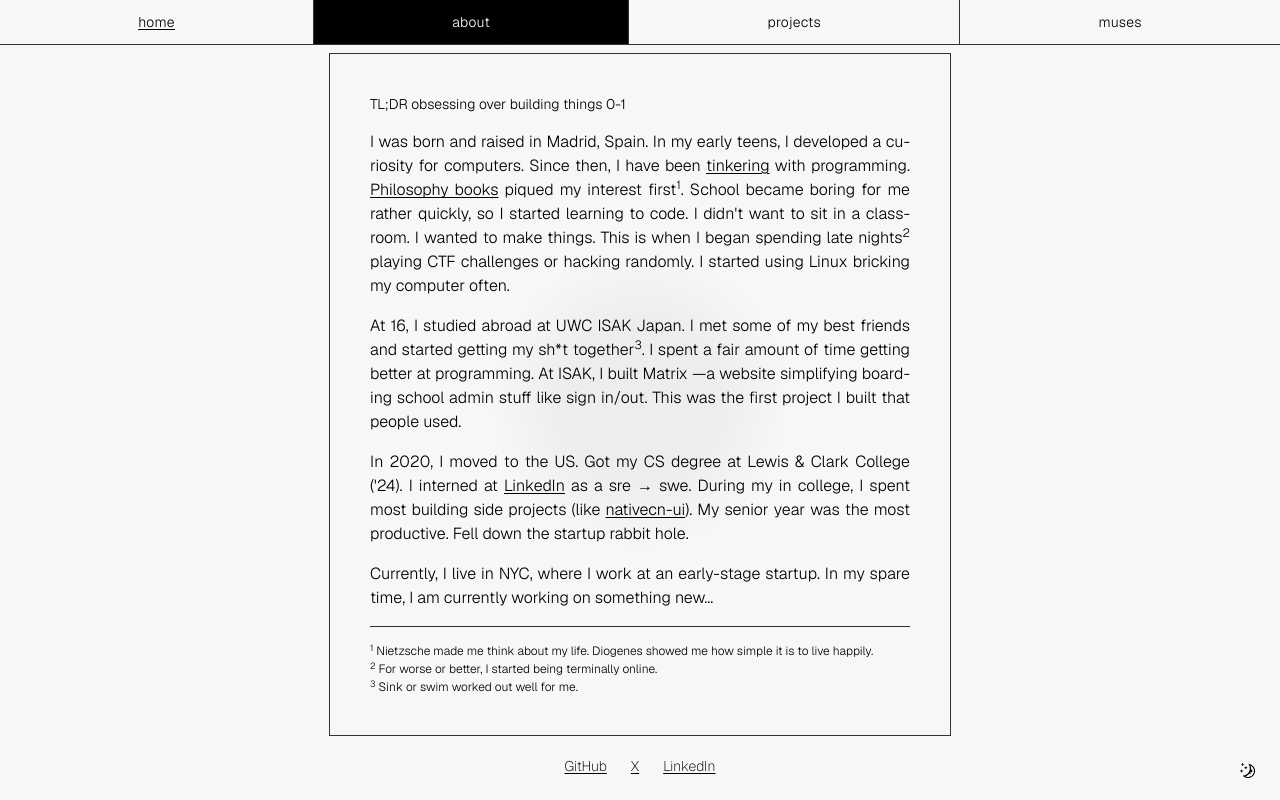
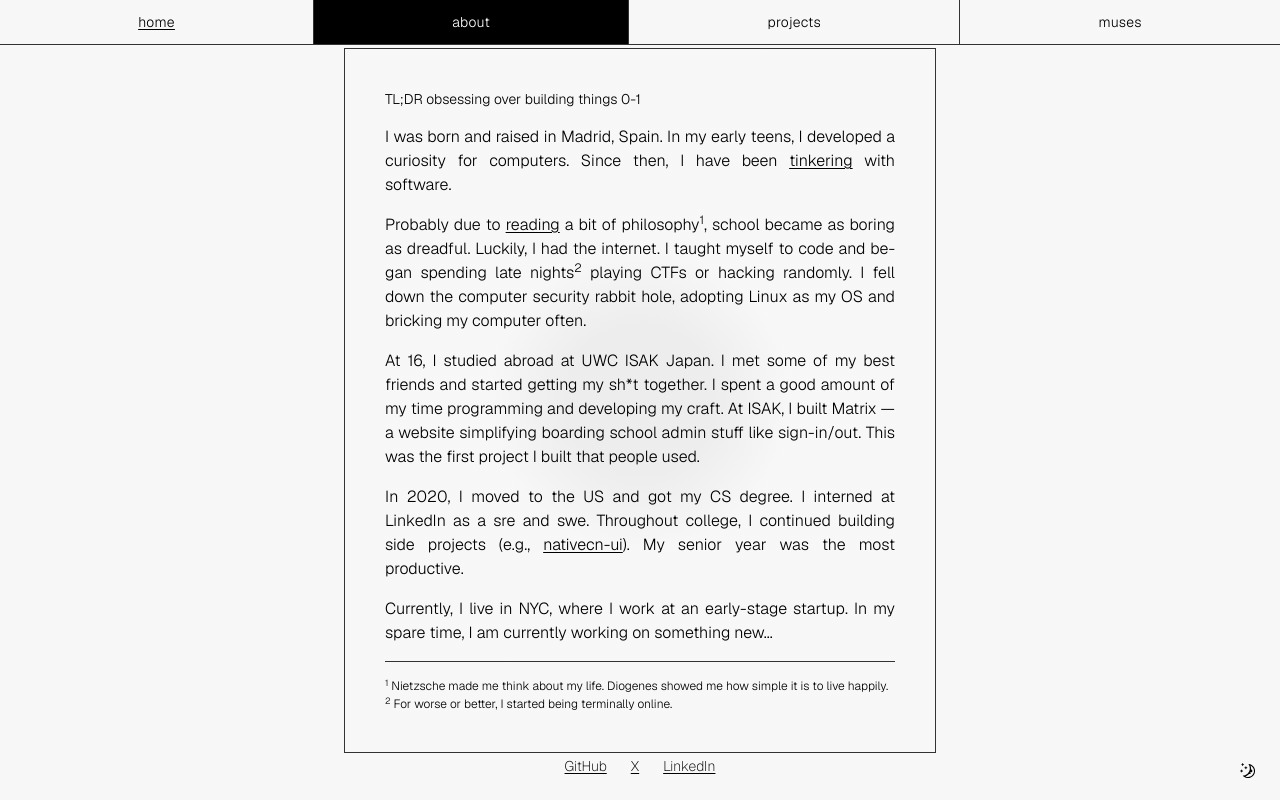
Before and after one commit to carlos-garciamoran/cgmor.com, a Next.js app: page /about in a window 1280 px wide. Built offline with nearby package versions, Linux system fonts and the light colour scheme.

Commit message:
refine, update, cleanup

```diff
--- a/app/_components/footer.tsx
+++ b/app/_components/footer.tsx
@@ -1,21 +1,15 @@
-import { ExternalLink } from './link';
-import { ThemeToggle } from './theme-toggle';
+import { ExternalLink } from './link'
+import { ThemeToggle } from './theme-toggle'
 
 export function Footer() {
   return (
-    <footer className="flex justify-center gap-6 py-3 text-center text-sm font-extralight underline-offset-2 md:pb-6">
-      <ExternalLink
-        href="https://github.com/carlos-garciamoran"
-        title="GitHub"
-      />
+    <footer className="flex justify-center gap-6 pb-3 text-center font-extralight text-xs underline-offset-2 sm:text-sm md:pb-6">
+      <ExternalLink href="https://github.com/carlos-garciamoran" title="GitHub" />
       <ExternalLink href="https://x.com/cgarciamoran" title="X" />
-      <ExternalLink
-        href="https://linkedin.com/in/carlos-garcia-moran"
-        title="LinkedIn"
-      />
-      <div className="fixed bottom-2 right-2 lg:bottom-4 lg:right-6">
+      <ExternalLink href="https://linkedin.com/in/carlos-garcia-moran" title="LinkedIn" />
+      <div className="fixed right-2 bottom-2 lg:right-6 lg:bottom-4">
         <ThemeToggle />
       </div>
     </footer>
-  );
+  )
 }
--- a/app/about/page.tsx
+++ b/app/about/page.tsx
@@ -12,8 +12,8 @@ export const metadata: Metadata = {
 // DESIGN: timeline for school/work, places, events, etc. (years in left column)
 export default function About() {
   return (
-    <div className="mx-auto flex w-full max-w-screen-[600px] cursor-default p-6 font-light transition-all duration-500 sm:pt-6 md:max-w-[670px] md:items-center md:py-0">
-      <div className="flex flex-col gap-4 hyphens-auto text-justify text-sm transition-[border-width,border-color,padding] duration-500 sm:text-base lg:border lg:p-10">
+    <div className="mx-auto flex w-full max-w-[600px] cursor-default p-6 font-light transition-all duration-500 sm:pt-6 md:max-w-screen-sm md:items-center md:py-0">
+      <div className="flex flex-col gap-4 hyphens-auto text-justify text-sm transition-[padding] duration-500 sm:text-base md:border md:p-10">
         <p className="text-sm">TL;DR obsessing over building things 0-1</p>
         <p>
           I was born and raised in Madrid, Spain. In my early teens, I developed a curiosity for
@@ -21,28 +21,30 @@ export default function About() {
           <Link href="/projects" className="underline">
             tinkering
           </Link>{' '}
-          with programming.{' '}
+          with software.
+        </p>
+        <p>
+          Probably due to{' '}
           <Link href="/muses" className="underline">
-            Philosophy books
+            reading
           </Link>{' '}
-          piqued my interest first<sup>1</sup>. School became boring for me rather quickly, so I
-          started learning to code. I didn't want to sit in a classroom. I wanted to make things.
-          This is when I began spending late nights
-          <sup>2</sup> playing CTF challenges or hacking randomly. I started using Linux bricking my
-          computer often.
+          a bit of philosophy
+          <sup>1</sup>, school became as boring as dreadful. Luckily, I had the internet. I taught
+          myself to code and began spending late nights
+          <sup>2</sup> playing CTFs or hacking randomly. I fell down the computer security rabbit
+          hole, adopting Linux as my OS and bricking my computer often.
         </p>
         <p>
           At 16, I studied abroad at UWC ISAK Japan. I met some of my best friends and started
-          getting my sh*t together<sup>3</sup>. I spent a fair amount of time getting better at
-          programming. At ISAK, I built Matrix —a website simplifying boarding school admin stuff
-          like sign in/out. This was the first project I built that people used.
+          getting my sh*t together. I spent a good amount of my time programming and developing my
+          craft. At ISAK, I built Matrix —a website simplifying boarding school admin stuff like
+          sign-in/out. This was the first project I built that people used.
         </p>
         <p>
-          In 2020, I moved to the US. Got my CS degree at Lewis & Clark College ('24). I interned at{' '}
-          <ExternalLink href="https://linkedin.com/in/carlos-garcia-moran" title="LinkedIn" /> as a
-          sre &rarr; swe. During my in college, I spent most building side projects (like{' '}
+          In 2020, I moved to the US and got my CS degree. I interned at LinkedIn as a sre and swe.
+          Throughout college, I continued building side projects (e.g.,{' '}
           <ExternalLink href="https://github.com/Mobilecn-UI/nativecn-ui" title="nativecn-ui" />
-          ). My senior year was the most productive. Fell down the startup rabbit hole.
+          ). My senior year was the most productive.
         </p>
         <p>
           Currently, I live in NYC, where I work at an early-stage startup. In my spare time, I am
@@ -57,9 +59,6 @@ export default function About() {
           <p>
             <sup>2</sup> For worse or better, I started being terminally online.
           </p>
-          <p>
-            <sup>3</sup> Sink or swim worked out well for me.
-          </p>
         </div>
       </div>
     </div>
--- a/app/muses/page.tsx
+++ b/app/muses/page.tsx
@@ -14,7 +14,7 @@ export default function Muses() {
     <div className="flex flex-col p-6 sm:py-10 lg:mx-auto lg:max-w-screen-xl xl:px-0">
       <div className="mb-4 flex min-h-8 border-l-2 border-neutral-700 dark:border-neutral-300">
         <h2 className="pl-2 text-base font-thin italic first-line:leading-none dark:border-neutral-300">
-          A non-exhaustive list of works that have inspired me...
+          Some works that have inspired me...
         </h2>
       </div>
       <div className="grid grid-cols-1 gap-y-8 lg:grid-cols-2 gap-x-32">
@@ -51,12 +51,11 @@ const BookSection = ({
   items: Book[]
 }) => (
   <div>
-    <h3 className="mb-1 text-lg sm:text-2xl font-extralight">{title}</h3>
-    <ul className="ml-0.5 space-y-0.5 list-inside list-disc font-cormorant text-[.9rem] font-normal">
+    <SectionTitle title={title} />
+    <ul className="ml-0.5 space-y-0.5 list-inside list-disc font-cormorant text-[.9rem]">
       {books.map((item) => (
-        <li key={item.title}>
-          <span className="font-light">{item.title}</span>,{' '}
-          <span className="font-light">{item.author}</span>
+        <li className="font-light" key={item.title}>
+          <span>{item.title}</span>, <span>{item.author}</span>
         </li>
       ))}
     </ul>
@@ -65,7 +64,7 @@ const BookSection = ({
 
 const FilmSection = ({ title, items }: { title: string; items: string[] }) => (
   <div>
-    <h3 className="mb-1 text-lg sm:text-2xl font-extralight">{title}</h3>
+    <SectionTitle title={title} />
     <ul className="ml-0.5 list-inside list-[square] font-cormorant text-sm font-light">
       {items.map((item) => (
         <li key={item}>{item}</li>
@@ -73,3 +72,7 @@ const FilmSection = ({ title, items }: { title: string; items: string[] }) => (
     </ul>
   </div>
 )
+
+const SectionTitle = ({ title }: { title: string }) => (
+  <h3 className="mb-1 text-lg sm:text-2xl font-extralight">{title}</h3>
+)
--- a/app/page.tsx
+++ b/app/page.tsx
@@ -10,28 +10,27 @@ export const metadata: Metadata = {
  * Idea: make underline animation on name, as if it was handwritten
  * Idea: iMessage UI -> timed messages
  */
-
 export default function Home() {
   return (
-    <div className="flex flex-1 grow select-none flex-col items-center justify-center px-8 sm:px-0">
+    <div className="flex flex-1 grow cursor-default flex-col items-center justify-center px-8 sm:px-0">
       <div className="flex items-start justify-center gap-4 transition-all duration-300 sm:gap-8 md:gap-10">
         <Image
           alt="Me"
           src="/img/me.webp"
-          className="h-auto w-[4.5rem] rounded-[.5rem] shadow-lg transition-all duration-300 ease-in sm:w-[6.5rem] md:w-36"
+          className="h-auto w-[4.5rem] rounded-tl-[2rem] shadow-lg transition-all duration-300 ease-in sm:w-[6.5rem] md:w-36"
           width={300}
           height={300}
         />
         <div>
-          <div className="-mt-1 text-4xl font-thin leading-tight tracking-tighter first-line:leading-none sm:text-5xl md:text-7xl">
+          <div className="-mt-1.5 text-4xl font-thin leading-tight tracking-tighter first-line:leading-none sm:text-5xl md:text-7xl">
             <p>Hi, my name</p>
             <p className="mt-px sm:mt-2 md:mt-3">
               is <span className="font-bold tracking-tighter">Carlos</span>
             </p>
           </div>
           <p className="mt-3 text-sm font-extralight sm:mt-8 sm:text-base sm:tracking-wide">
-            I am a software engineer who enjoys <span className="font-medium">design</span> &{' '}
-            <span className="font-medium">building</span>.
+            I'm into <span className="font-medium">design</span> &{' '}
+            <span className="font-medium">building software</span>
           </p>
         </div>
       </div>
--- a/app/projects/page.tsx
+++ b/app/projects/page.tsx
@@ -35,16 +35,16 @@ function ProjectCard({ project }: { project: Project }) {
       target={isExternal ? '_blank' : '_self'}
       rel="noreferrer"
       className={clsx(
-        'project-card animate-mutate-border group flex cursor-default flex-col justify-center from-neutral-200 to-neutral-50 bg-gradient-to-b rounded-md dark:from-[hsl(0,0%,5%)] dark:to-[hsl(0,0%,3%)] bg-transparent p-6 transition duration-200 delay-75 ease-in-out sm:h-52 sm:p-8 lg:p-10 xl:h-[calc((100dvh-48px-68px-32px-6px)/3)] xl:px-12 2xl:px-14 ',
+        'animate-mutate-border group flex cursor-default flex-col justify-center from-neutral-200 to-neutral-50 bg-gradient-to-b rounded-md dark:from-[hsl(0,0%,5%)] dark:to-[hsl(0,0%,3%)] bg-transparent p-6 transition duration-200 delay-75 ease-in-out sm:h-52 sm:p-8 lg:p-10 xl:h-[calc((100dvh-48px-68px-32px-6px)/3)] xl:px-12 2xl:px-14 ',
         {
-          'hover:to-slate-300 dark:hover:to-slate-800 xl:order-1': name === 'nativecn-ui',
-          'hover:to-orange-300 dark:hover:to-orange-600 xl:order-2': name === 'swiftcn-ui',
+          'hover:to-slate-300 dark:hover:to-slate-700 xl:order-1': name === 'nativecn-ui',
+          'hover:to-orange-300 dark:hover:to-orange-500 xl:order-2': name === 'swiftcn-ui',
           'hover:to-indigo-300 dark:hover:to-indigo-700 xl:order-3': name === 'CoLive',
           'hover:to-yellow-300 dark:hover:to-yellow-500 xl:order-4': name === 'Hermes',
           'hover:to-neutral-100 dark:hover:to-neutral-800 xl:order-5': name === 'stealth',
           'hover:to-sky-300 dark:hover:to-sky-600 xl:order-6': name === 'TweetWidget',
           'hover:to-cyan-300 dark:hover:to-cyan-600 xl:order-7': name === 'CNCPT',
-          'hover:to-fuchsia-300 dark:hover:to-fuchsia-700 xl:order-8': name === 'Delfos',
+          'hover:to-fuchsia-300 dark:hover:to-fuchsia-600 xl:order-8': name === 'Delfos',
           'hover:to-emerald-300 dark:hover:to-emerald-600 xl:order-9': name === 'Matrix',
         },
       )}
--- a/biome.json
+++ b/biome.json
@@ -12,7 +12,10 @@
   "linter": {
     "enabled": true,
     "rules": {
-      "recommended": true
+      "recommended": true,
+      "nursery": {
+        "useSortedClasses": "warn"
+      }
     }
   },
   "vcs": {
--- a/next.config.js
+++ /dev/null
@@ -1,8 +0,0 @@
-const withBundleAnalyzer = require('@next/bundle-analyzer')({
-  enabled: process.env.ANALYZE === 'true',
-});
-
-/** @type {import('next').NextConfig} */
-const nextConfig = {};
-
-module.exports = withBundleAnalyzer(nextConfig);
--- /dev/null
+++ b/next.config.mjs
@@ -0,0 +1,10 @@
+import bundleAnalyzer from '@next/bundle-analyzer'
+
+const withBundleAnalyzer = bundleAnalyzer({
+  enabled: process.env.ANALYZE === 'true',
+})
+
+/** @type {import('next').NextConfig} */
+const nextConfig = {}
+
+export default withBundleAnalyzer(nextConfig)
```
Also changed, not shown: app/_lib/data.ts (+16 -14 lines), package.json (+13 -14 lines), .eslintrc.json, 1 other file (tests, documents, lock files or other folders).
